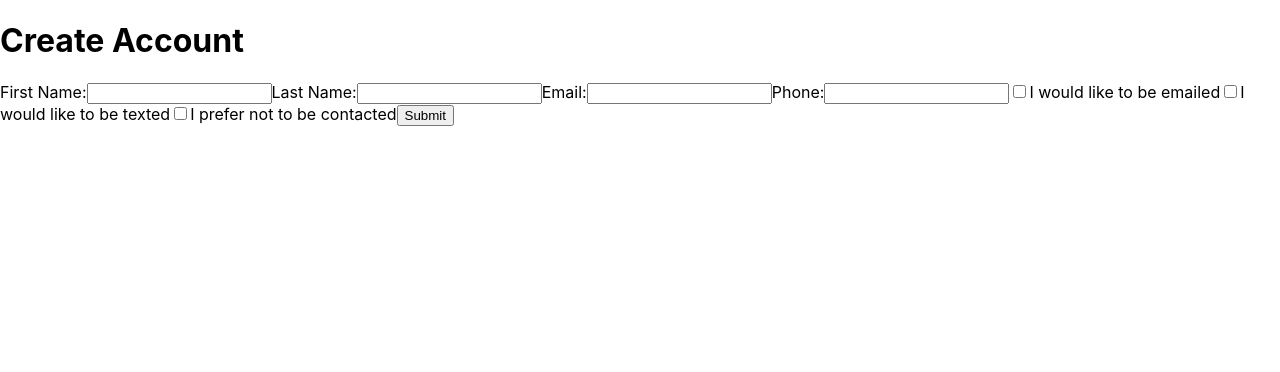
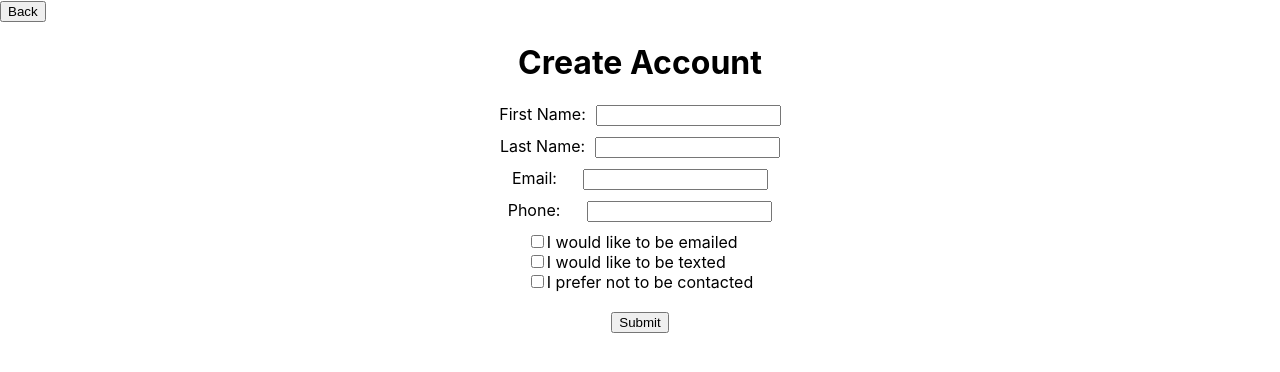
Before and after one commit to gibsonc2/Boomtown---CofC-Captsone, a React (Create React App) app in the folder openhouse/: page / in a window 1280 px wide. Shown: the top 372 px of the page. Built offline with nearby package versions, Linux system fonts and the light colour scheme.

Commit message:
Update App.js

```diff
--- a/openhouse/src/App.js
+++ b/openhouse/src/App.js
@@ -8,61 +8,77 @@ export default function App() {
   const [prefEmail, setPrefEmail] = React.useState("");
   const [prefText, setPrefText] = React.useState("");
   const [prefNone, setPrefNone] = React.useState("");
+  const handleBack = () => {};
 
   return (
-    <form method='POST' action='/signin'>
+
+    <div>
+      <button onClick={handleBack}>Back</button>
+
+
+
+    <form method="POST" action="/signin" style={{ display: "flex", flexDirection: "column", alignItems: "center" }}>
       <h1>Create Account</h1>
 
-      <label>
+      <label style={{ marginBottom: "10px" }}>
         First Name:
         <input
           name="fname"
-          type="fname"
+          type="text"
           id="fname"
           value={fname}
-          onChange={e => setFName(e.target.value)}
-          required />
+          onChange={(e) => setFName(e.target.value)}
+          required
+          style={{ marginLeft: "10px" }}
+        />
       </label>
 
-      <label>
+      <label style={{ marginBottom: "10px" }}>
         Last Name:
         <input
           name="lname"
-          type="lname"
+          type="text"
           id="lname"
           value={lname}
-          onChange={e => setLName(e.target.value)}
-          required />
+          onChange={(e) => setLName(e.target.value)}
+          required
+          style={{ marginLeft: "10px" }}
+        />
       </label>
 
-      <label>
+      <label style={{ marginBottom: "10px" }}>
         Email:
         <input
           name="email"
           type="email"
           id="email"
           value={email}
-          onChange={e => setEmail(e.target.value)}
-          required />
+          onChange={(e) => setEmail(e.target.value)}
+          required
+          style={{ marginLeft: "26px" }}
+        />
       </label>
 
-      <label>
+      <label style={{ marginBottom: "10px" }}>
         Phone:
         <input
           name="phone"
-          type="phone"
+          type="tel"
           id="phone"
           value={phone}
-          onChange={e => setPhone(e.target.value)}
-          required />
+          onChange={(e) => setPhone(e.target.value)}
+          required
+          style={{ marginLeft: "27px" }}
+        />
       </label>
 
+      <div style={{ display: "flex", flexDirection: "column", alignItems: "flex-start", marginBottom: "10px" }}>
         <label>
           <input
             name="prefEmail"
             type="checkbox"
             id="prefEmail"
-          onChange={e => setPrefEmail(e.target.value)}
+            onChange={(e) => setPrefEmail(e.target.checked)}
           />
           I would like to be emailed
         </label>
@@ -72,7 +88,7 @@ export default function App() {
             name="prefText"
             type="checkbox"
             id="prefText"
-          onChange={e => setPrefText(e.target.value)}
+            onChange={(e) => setPrefText(e.target.checked)}
           />
           I would like to be texted
         </label>
@@ -82,17 +98,16 @@ export default function App() {
             name="prefNone"
             type="checkbox"
             id="prefNone"
-          onChange={e => setPrefNone(e.target.value)}
+            onChange={(e) => setPrefNone(e.target.checked)}
           />
           I prefer not to be contacted
         </label>
+      </div>
 
-      <button
-          type="submit"
-          value="Submit"
-       >Submit
+      <button type="submit" value="Submit" style={{ marginTop: "10px" }}>
+        Submit
       </button>
-
     </form>
+    </div>
   );
 }
```
Lines whose indentation alone changed are shown as unchanged.
